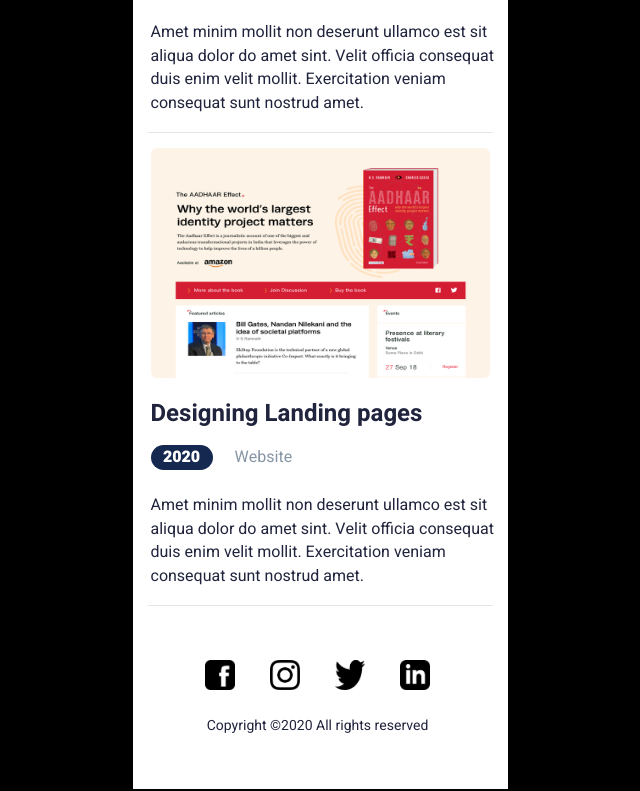
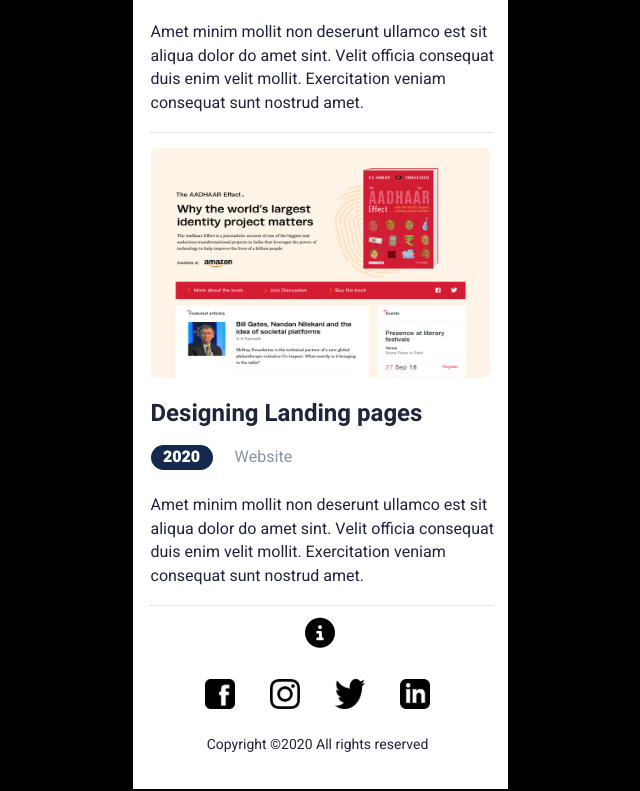
Before and after one commit to dant3xl/John, a plain HTML site: page index2.html in a window 1280 px wide. Shown: the part 472-1263 px from the top of the page, without its empty margins (320-960 px from the left). Drawn offline with Linux system fonts and the light colour scheme.

Commit message:
added something

```diff
--- a/index2.html
+++ b/index2.html
@@ -39,6 +39,7 @@
       <div class="amet1">Amet minim mollit non deserunt ullamco est sit aliqua dolor do amet sint. Velit officia consequat duis enim velit mollit. Exercitation veniam consequat sunt nostrud amet.</div>
       <div class="ul1">___________________________________________</div>
     </div>
+    <div class="more"><a href="index3.html"><i class="fa-solid fa-circle-info"></i></a></div>
   <div class="footer">
     <div class="brand">
        <div class="facebook">
--- a/style.css
+++ b/style.css
@@ -1,6 +1,9 @@
 * {
   margin: 0;
   box-sizing: border-box;
+}
+:root{
+  scroll-behavior: smooth;
 }
 body {
   background: #000;
@@ -23,6 +26,10 @@ body {
 }
 i {
   font-size: 30px;
+  cursor: pointer;
+}
+i:hover{
+  outline: 1px solid red;
 }
 .nav {
   display: none;
@@ -36,6 +43,12 @@ i {
   height: 100vh;
   background: #123456;
   list-style-type: none;
+}
+.nav *{
+  cursor: pointer;
+}
+.nav *:hover{
+  color: rgb(255, 196, 0)
 }
 .white-icon {
   color: #fff;
--- a/style1.css
+++ b/style1.css
@@ -1,6 +1,9 @@
 * {
   margin: 0;
   box-sizing: border-box;
+}
+:root{
+  scroll-behavior: smooth;
 }
 body {
   background: #000;
--- a/style2.css
+++ b/style2.css
@@ -1,6 +1,9 @@
 * {
   box-sizing: border-box;
   margin: 0;
+}
+:root{
+  scroll-behavior: smooth;
 }
 body {
   background: #000;
@@ -180,11 +183,22 @@ i {
   padding-inline: 16px;
   color: #E0E0E0;
 }
+.more {
+  margin-top: 10px;
+  text-align: center;
+}
+.more a {
+  color:#000;
+  text-decoration: none;
+  font-size: 25px;
+  font-weight: 800;
+  font-family: Heebo;
+}
 .footer {
-  height: 182px;
+  height: 147px;
   width: 375px;
   position: absolute;
-  top: 1079px;
+  top: 1116px;
   display: flex;
   justify-content: center;
   flex-direction: column;
```
Also changed, not shown: index3.html (+1 -0 lines), style3.css (+8 -0 lines).
